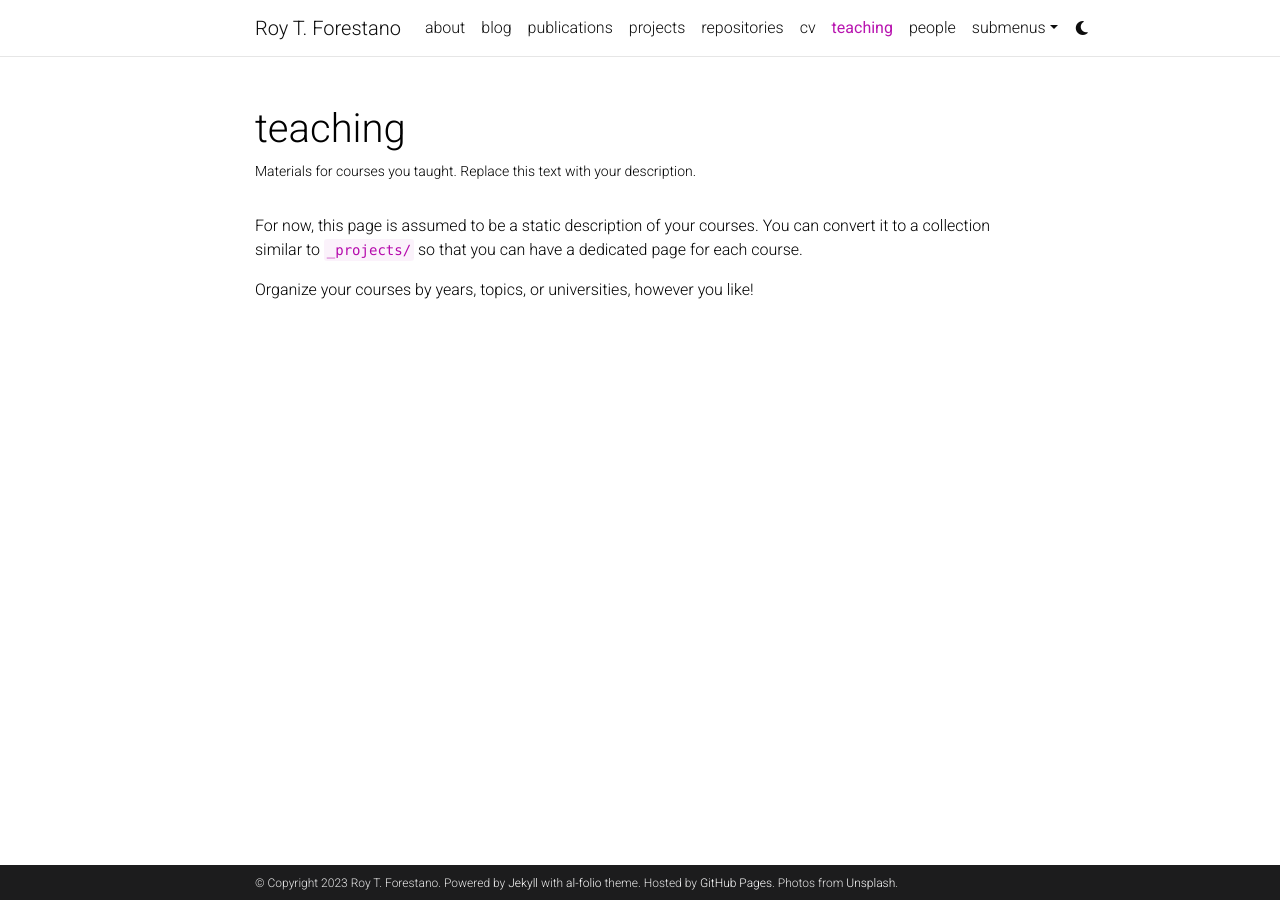
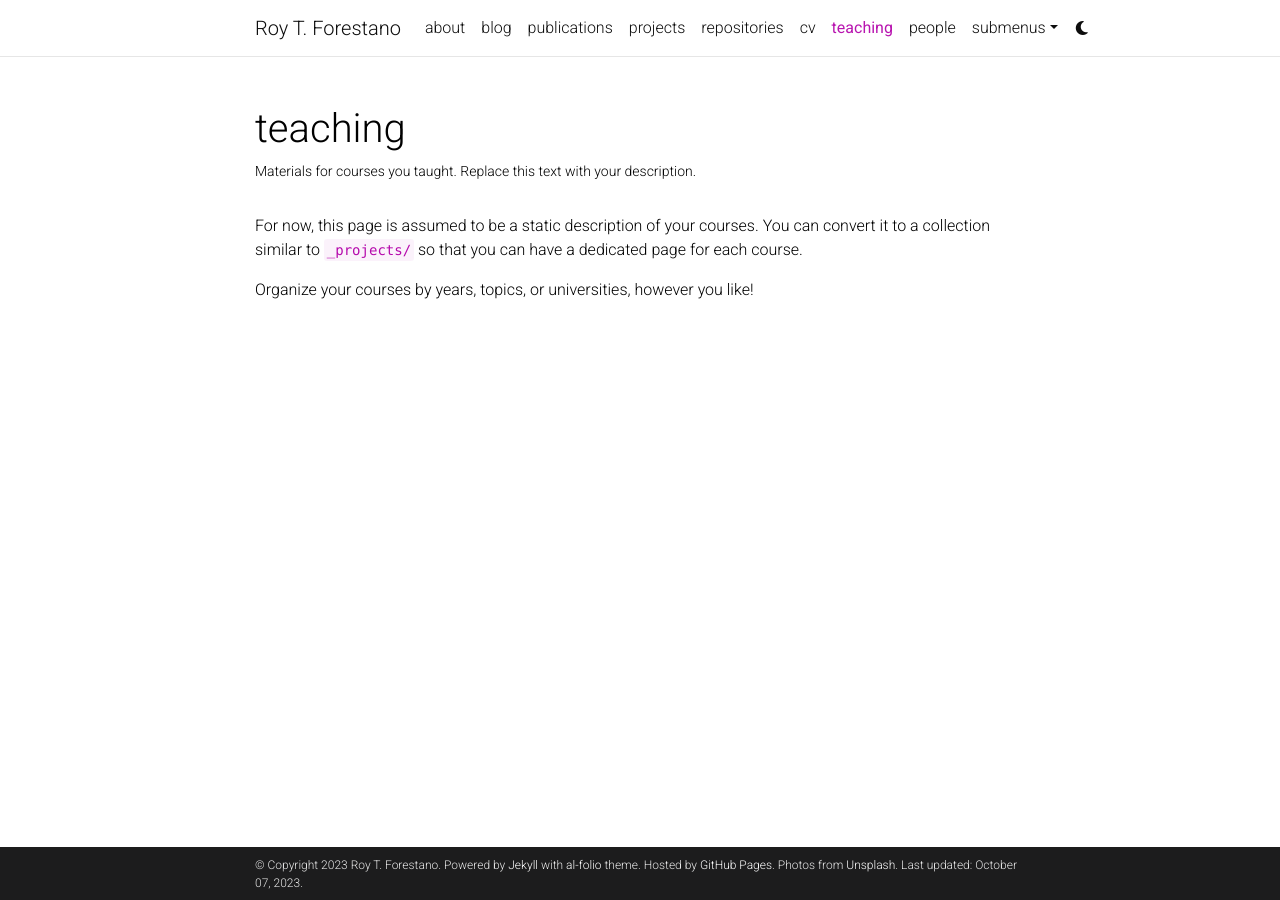
Before and after one commit to royforestano/royforestano.github.io, a Jekyll site: the page built from _pages/teaching.md, in a window 1280 px wide. Built offline with Jekyll 4.4.1, drawn with Linux system fonts in a browser that asks for light colours; comment, search, counter and statistics services are not loaded; a style sheet for code colours, icons or effects is not loaded; some of the changed lines change nothing that is shown.

Commit message:
Update _config.yml

```diff
--- a/_config.yml
+++ b/_config.yml
@@ -6,7 +6,7 @@
 first_name: Roy
 middle_name: T.
 last_name: Forestano
-email: you@example.com
+email: roythomasf@optonline.net
 description: > # the ">" symbol means to ignore newlines until "footer_text:"
   A simple, whitespace theme for academics. Based on [*folio](https://github.com/bogoli/-folio) design.
 footer_text: >
@@ -20,7 +20,7 @@
 
 url: https://royforestano.github.io # the base hostname & protocol for your site
 baseurl: "" # the subpath of your site, e.g. /blog/
-last_updated: false # set to true if you want to display last updated in the footer
+last_updated: true # set to true if you want to display last updated in the footer
 impressum_path:  # set to path to include impressum link in the footer, use the same path as permalink in a page, helps to conform with EU GDPR
 
 # -----------------------------------------------------------------------------
@@ -67,16 +67,16 @@
 # Social integration
 # -----------------------------------------------------------------------------
 
-github_username: # your GitHub user name
+github_username: royforestano # your GitHub user name
 gitlab_username: # your GitLab user name
 twitter_username: # your Twitter handle
 mastodon_username: # your mastodon instance+username in the format instance.tld/@username
-linkedin_username: # your LinkedIn user name
+linkedin_username: royforestano # your LinkedIn user name
 telegram_username: # your Telegram user name
-scholar_userid: # your Google Scholar ID
+scholar_userid: cuGfb_IAAAAJ # your Google Scholar ID
 semanticscholar_id: # your Semantic Scholar ID
 whatsapp_number: # your WhatsApp number (full phone number in international format. Omit any zeroes, brackets, or dashes when adding the phone number in international format.)
-orcid_id: # your ORCID ID
+orcid_id: 0000-0002-0355-2076 # your ORCID ID
 medium_username: # your Medium username
 quora_username: # your Quora username
 publons_id: # your ID on Publons
@@ -96,7 +96,7 @@
 spotify_id: # your spotify id
 pinterest_id: # your pinterest id
 unsplash_id: # your unsplash id
-instagram_id: # your instagram id
+instagram_id: royt5775 # your instagram id
 facebook_id: # your facebook id
 youtube_id: # your youtube channel id (youtube.com/@<youtube_id>)
 discord_id: # your discord id (18-digit unique numerical identifier)
```
